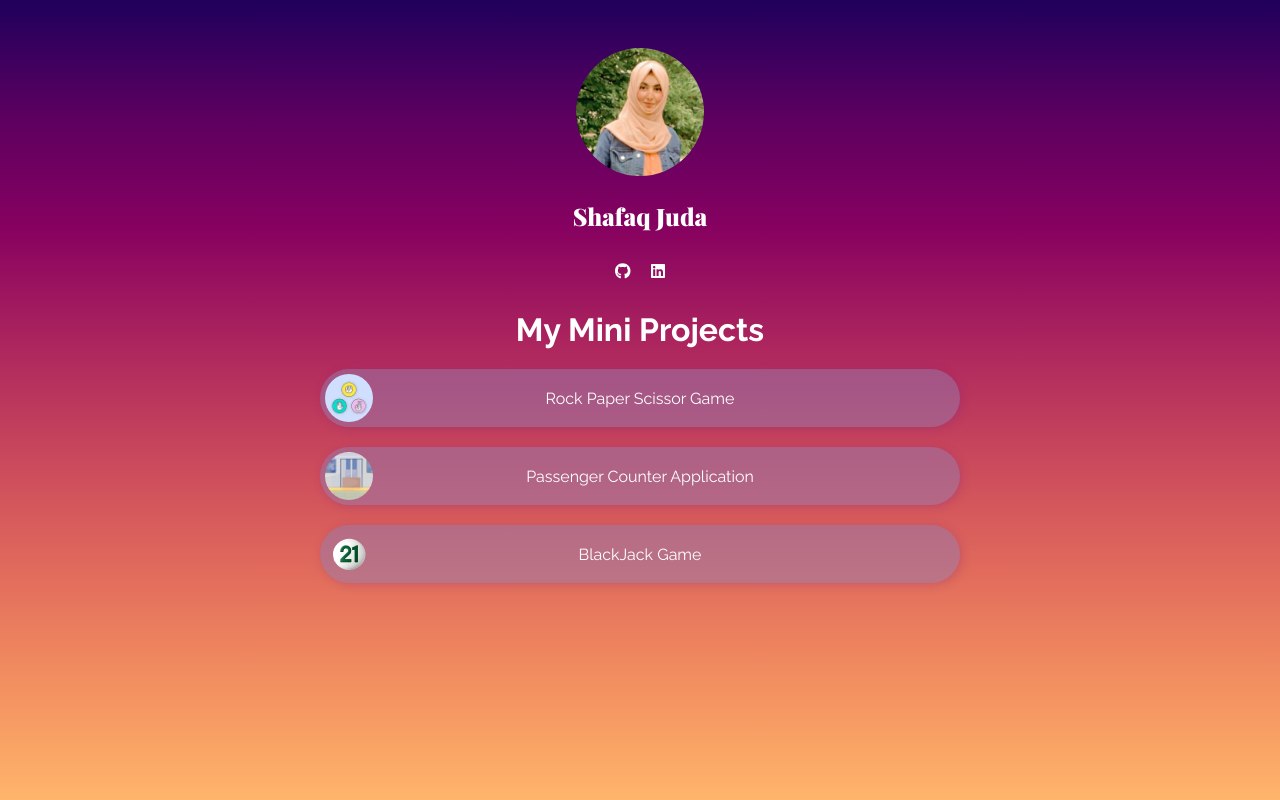
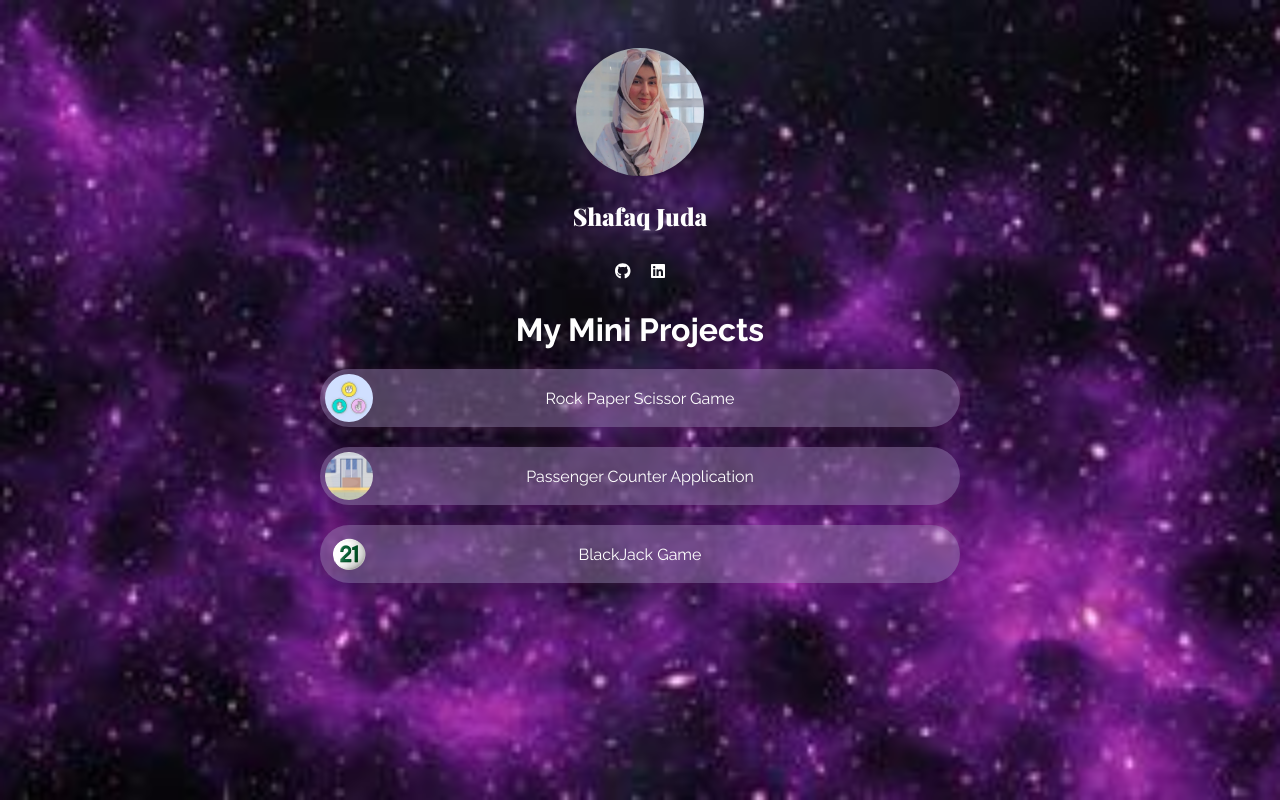
Before and after one commit to Shafaq-Juda/shafaq-juda.github.io, a plain HTML site: page index.html in a window 1280 px wide. Drawn offline with nearby package versions, Linux system fonts and the light colour scheme; a web font is replaced by a local one.

Commit message:
Updated images in links

```diff
--- a/index.html
+++ b/index.html
@@ -18,7 +18,7 @@
 <body>
   <div class="main-container">
     <div class="image-row">
-      <img src="/thumbnails/profile-pic.jpg" alt="Shafaq Juda headshot" class="avatar-image">
+      <img src="/thumbnails/profile-pic.png" alt="Shafaq Juda headshot" class="avatar-image">
     </div>
 
     <div class="name-row">
--- a/styles.css
+++ b/styles.css
@@ -12,7 +12,10 @@
       min-height: 100%;
       padding-top: 40px;
       padding-bottom: 40px;
-      background: linear-gradient(180deg, #1f005c, #5b0060, #870160, #ac255e, #ca485c, #e16b5c, #f39060, #ffb56b);
+       background-image: url('thumbnails/galaxy.jpg');
+  background-size: cover;
+  background-repeat: no-repeat;
+  background-position: center;
       color: rgba(255, 255, 255, 1.0);
       font-family: "Raleway";
     }
```
Also changed, not shown: thumbnails/galaxy.jpg (added), thumbnails/profile-pic.jpg (deleted), thumbnails/profile-pic.png (added).
